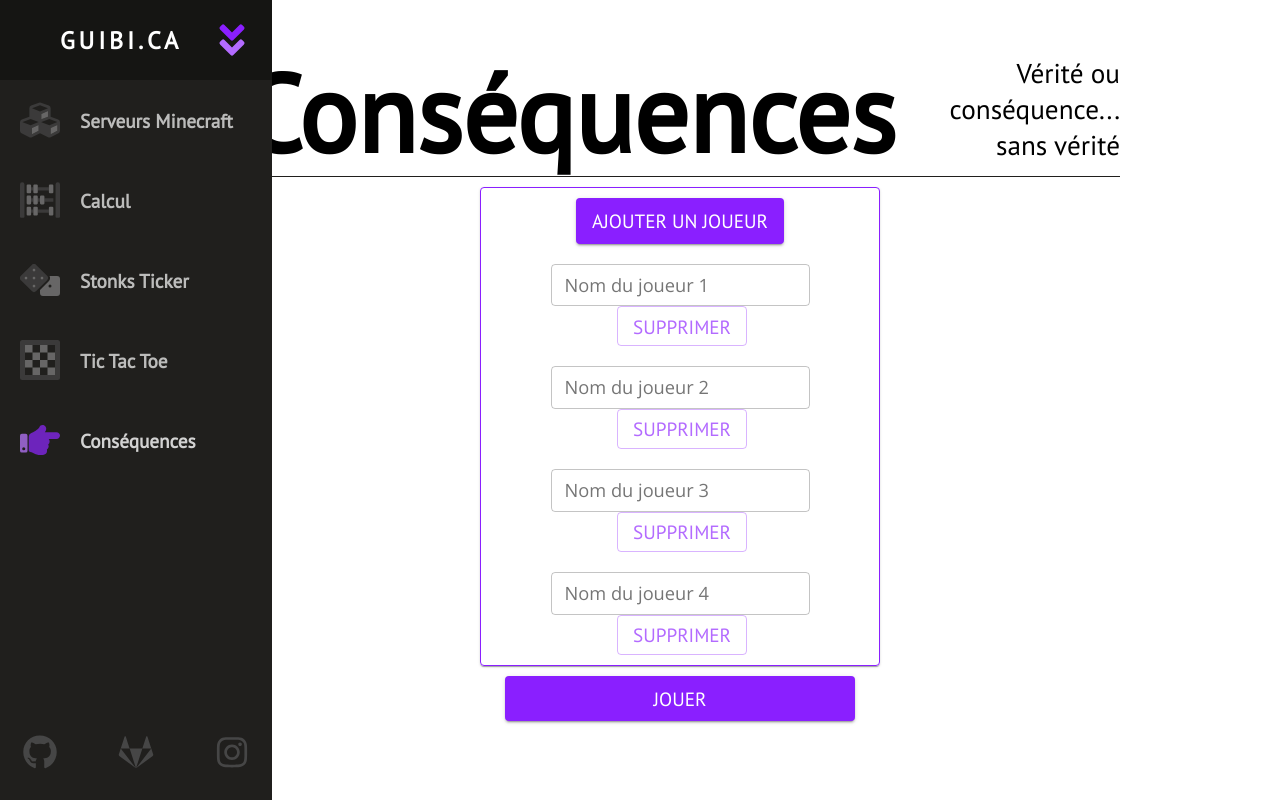
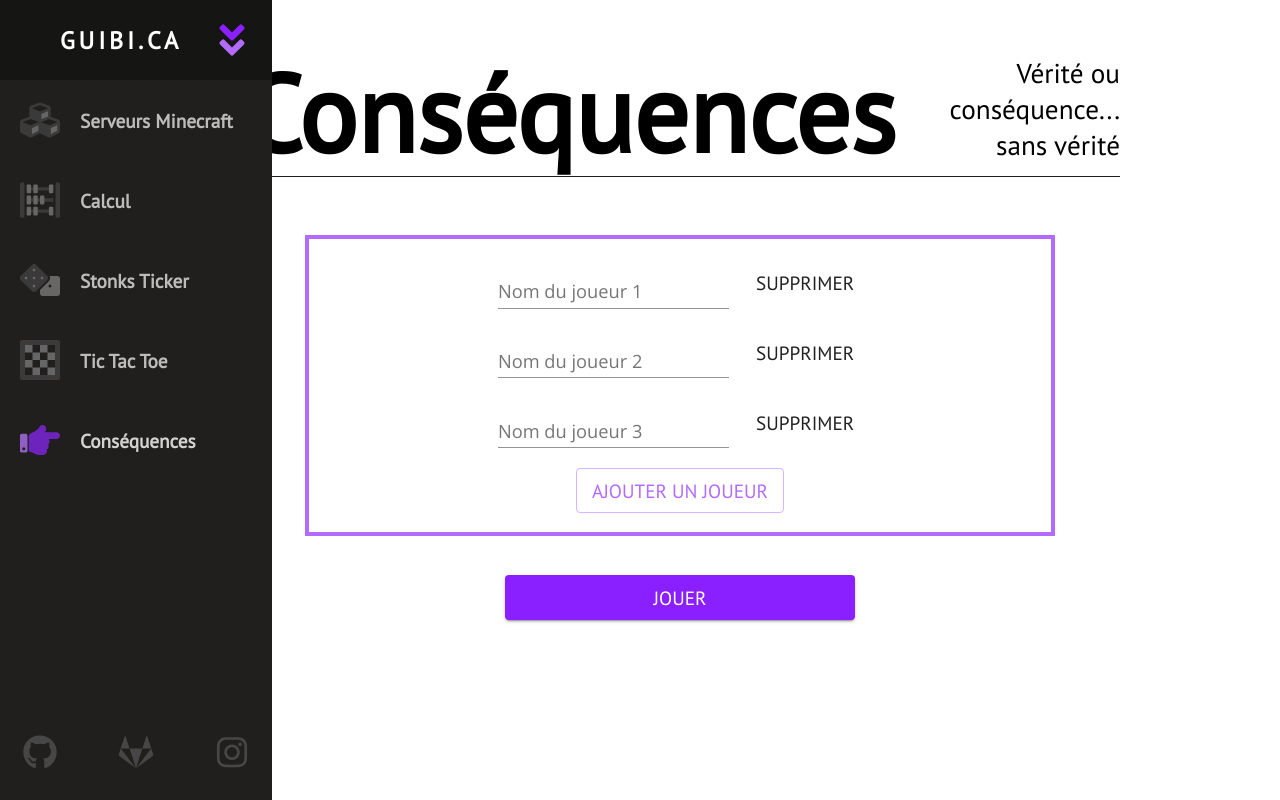
Before and after one commit to Guibi1/achive_2022_guibi.ca, a React (Create React App) app: page /consequences in a window 1280 px wide. Built offline with nearby package versions, Linux system fonts and the light colour scheme.

Commit message:
Reformated Consequences.

```diff
--- a/src/components/Consequences/Consequences.jsx
+++ b/src/components/Consequences/Consequences.jsx
@@ -1,8 +1,5 @@
 import React, { Component } from 'react'
 import { Helmet } from 'react-helmet'
-import Box from '@material-ui/core/Box'
-import Grid from '@material-ui/core/Grid'
-import Paper from '@material-ui/core/Paper'
 import Button from '@material-ui/core/Button'
 import TextField from '@material-ui/core/TextField'
 
@@ -14,7 +11,7 @@ export default class Consequences extends Component
     constructor(props)
     {
         super(props)
-        this.state = {joueurs: ["", "", "", ""], joueursChoisis: false, partieTerminée: false, joueurDé: "", listeDéfis: "", défiActuel: "", joueurActuel: ""}
+        this.state = {joueurs: ["", "", ""], joueursChoisis: false, partieTerminée: false, joueurDé: "", listeDéfis: "", défiActuel: "", joueurActuel: ""}
     }
 
     componentDidUpdate()
@@ -27,7 +24,7 @@ export default class Consequences extends Component
     {
         fetch(défis)
             .then(file => file.text())
-            .then(text => { this.setState(prevState => { return {listeDéfis: text.split("\n"), joueurActuel: prevState.joueurs[prevState.joueurs.length - 1]}}, this.nouveauDéfi) })
+            .then(text => { this.setState(prevState => { return {listeDéfis: text.split("\n"), joueurActuel: prevState.joueurs[prevState.joueurs.length - 1], partieTerminée: false}}, this.nouveauDéfi) })
     }
 
     addJoueur = () =>
@@ -117,50 +114,43 @@ export default class Consequences extends Component
 
                 {this.state.joueursChoisis ?
                     (this.state.partieTerminée ?
-                        <Grid container direction="column" spacing={2}>
-                            <Grid item>
-                                <h3>Partie terminée !</h3>
-                            </Grid>
-                            <Grid item>
+                        <div className="section">
+                            <div className="purple-border flex vertical spaced" style={{width: "max(5em, 55vw)"}}>
+                                <h2>Partie terminée !</h2>
+                                Voulez-vous recommencer les défis ou ajouter des joueurs ?
+
+                                <Button onClick={this.changerJoueurs} variant="outlined" color="secondary">Changer les joueurs</Button>
                                 <Button onClick={this.rejouer} variant="contained" color="primary" style={{fontSize: "18px", width: "100%", maxWidth:"250px"}}>Rejouer</Button>
-                            </Grid>
-                            <Grid item>
+                            </div>
+                        </div>:
+                        <div className="section">
+                            <div className="purple-border flex vertical spaced" style={{width: "max(5em, 55vw)"}}>
+                                <h2>C'est le tour de {this.state.joueurActuel}</h2>
+                                {this.state.défiActuel}
+
+                                {this.state.joueurDé !== "" ? <p>Le dé a choisi {this.state.joueurDé}</p> : null}
+                                <Button onClick={this.brasserDe} variant="outlined" color="secondary">Brasser le dé</Button>
+                                <Button onClick={this.nouveauDéfi} variant="contained" color="primary" style={{fontSize: "18px", width: "100%", maxWidth:"250px"}}>Prochain défi</Button>
                                 <Button onClick={this.changerJoueurs} variant="outlined" color="secondary">Changer les joueurs</Button>
-                            </Grid>
-                        </Grid> :
-                        <Grid container direction="column" spacing={2}>
-                            <Grid item>
-                                <h3>C'est le tour de {this.state.joueurActuel}</h3>
-                                <p>{this.state.défiActuel}</p>
-                            </Grid>
-                            <Grid item>
-                                <Button onClick={this.brasserDe} variant="outlined" color="secondary">Brasser le dé</Button>
-                                {this.state.joueurDé !== "" ? <p>Le dé a choisi {this.state.joueurDé} !</p> : null}
-                            </Grid>
-                            <Grid item>
-                                <Button onClick={this.nouveauDéfi} variant="contained" color="primary" style={{fontSize: "18px", width: "100%", maxWidth:"250px"}}>Prochain défi</Button>
-                            </Grid>
-                            <Grid item>
-                                <Button onClick={this.changerJoueurs} variant="outlined" color="secondary">Changer les joueurs</Button>
-                            </Grid>
-                        </Grid>) :
-                        <React.Fragment>
-                        <Paper style={{maxWidth: "400px", margin: "10px auto"}}>
-                            <Box border={1.5} borderColor="primary.main" borderRadius="borderRadius">
-                                    <Button variant="contained" color="primary" onClick={this.addJoueur} style={{margin: "10px"}}>Ajouter un joueur</Button>
-                                    {this.state.joueurs.map((nom, index) =>
-                                    <Grid container wrap="nowrap" direction="row" key={index} justifyContent="center">
-                                        <Grid item style={{margin: "10px"}}>
-                                            <TextField size="small" variant="outlined" label={"Nom du joueur " + (index + 1)} value={nom} onChange={(e) => this.handleChangeNom(e, index)}></TextField>
-                                            <Button variant="outlined" color="secondary" onClick={() => this.deleteJoueur(index)} style={{height: "40px", marginLeft: "4px"}}>Supprimer</Button>
-                                        </Grid>
-                                    </Grid>)}
-                            </Box>
-                        </Paper>
-                        <Grid>
+                            </div>
+                        </div>
+                    ) :
+                    <React.Fragment>
+                        <div className="section">
+                            <div className="purple-border flex vertical spaced" style={{width: "max(5em, 55vw)"}}>
+                                {this.state.joueurs.map((nom, index) =>
+                                <div className="flex" style={{width: "fit-content", gap: "max(1em, 1.1vw)"}}>
+                                    <TextField label={"Nom du joueur " + (index + 1)} value={nom} onChange={(e) => this.handleChangeNom(e, index)}></TextField>
+                                    <Button onClick={() => this.deleteJoueur(index)} style={{margin: "auto"}}>Supprimer</Button>
+                                </div>)}
+                                <Button variant="outlined" color="secondary" onClick={this.addJoueur}>Ajouter un joueur</Button>
+                            </div>
+                            <div className="separator"/>
+
                             <Button xs={6} variant="contained" color="primary" onClick={this.confirmerJoueurs} style={{fontSize: "18px", width: "100%", maxWidth:"350px"}}>Jouer</Button>
-                        </Grid>
-                </React.Fragment>}
+                        </div>
+                    </React.Fragment>
+                }
             </div>
         )
     }
--- a/src/components/Minecraft/ServeursMinecraft.jsx
+++ b/src/components/Minecraft/ServeursMinecraft.jsx
@@ -74,7 +74,7 @@ class ServeursMinecraft extends Component
                             <li>Ajoutez une instance en cliquant sur le plus en bas à gauche de la fenêtre</li>
                             <li>Naviguez jusqu'à l'onget d'ajout à partir d'un fichier .zip</li>
                             <li>Entrez l'adresse située ci-dessous</li>
-                            <div className="flex-button">
+                            <div className="flex spaced">
                                 <Button color="secondary" variant="outlined" onClick={() => this.handleCopy("https://guibi.ca/files/configServeurForge.zip")}>Serveur médiéval</Button>
                                 <Button color="secondary" variant="outlined" onClick={() => this.handleCopy("https://guibi.ca/files/configServeurFabric.zip")}>Serveur survie</Button>
                             </div>
@@ -89,14 +89,14 @@ class ServeursMinecraft extends Component
                             <h2>Autres Launcher</h2>
                             <li>Installez Forge depuis <a href="http://files.minecraftforge.net/net/minecraftforge/forge" rel="noreferrer" target="_blank"> files.minecraftforge.net</a></li>
                             <li>Téléchargez les mods requis ci-dessous</li>
-                            <div className="flex-button">
+                            <div className="flex spaced">
                                 <Button color="secondary" variant="outlined" onClick={() => this.handleDownload("/files/modsServeurForge.zip")}>Mods médiéval 1.16.5</Button>
                                 <Button color="secondary" variant="outlined" onClick={() => this.handleDownload("/files/modsServeurFabric.zip")}>Mods survie 1.17</Button>
                             </div>
                             <li>Extractez les mods du fichier .zip dans le dossier <i>.minecraft/mods/</i></li>
                             <li>Ouvrez Minecraft Forge 1.16.5 via votre launcher</li>
                             <li>Allez dans l'onglet Multijoueur et ajoutez notre serveur avec l'adresse ci-dessous !</li>
-                            <div className="flex-button">
+                            <div className="flex spaced">
                                 <Button color="secondary" variant="outlined" onClick={() => this.handleCopy("forge.minecraft.guibi.ca")}>Serveur médiéval</Button>
                                 <Button color="secondary" variant="outlined" onClick={() => this.handleCopy("minecraft.guibi.ca")}>Serveur survie</Button>
                             </div>
--- a/src/index.css
+++ b/src/index.css
@@ -79,8 +79,10 @@ div.gray {
 }
 
 div.purple-border {
-  border: max(0.7rem, 0.77vw) solid var(--light-purple);
+  border: max(0.3rem, 0.33vw) solid var(--light-purple);
   padding: max(2rem, 2.2vw);
+  width: fit-content;
+  margin: auto;
 }
 
 div.flex {
@@ -88,12 +90,25 @@ div.flex {
   justify-content: space-evenly;
 }
 
-div.flex-button {
+div.section > div.flex:first-child:not(.purple-border):not(.gray) {
+  padding-top: 0px;
+}
+
+div.vertical {
+  flex-direction: column;
+  align-items: center;
+}
+
+div.spaced {
   display: flex;
   justify-content: space-evenly;
 
   padding: max(1em, 1.1vw);
   gap: max(1em, 1.1vw);
+}
+
+div.spaced > h2 {
+  margin: 0px;
 }
 
 p {
--- a/src/processedIndex.css
+++ b/src/processedIndex.css
@@ -21,6 +21,10 @@ html {
 body {
   text-align: center;
   margin: 0px;
+}
+
+h2 {
+  margin-top: 0px;
 }
 
 div {
@@ -83,8 +87,12 @@ div.gray {
 }
 
 div.purple-border {
-  border: max(0.7rem, 0.77vw) solid var(--light-purple);
+  border: max(0.3rem, 0.33vw) solid var(--light-purple);
   padding: max(2rem, 2.2vw);
+  width: -webkit-fit-content;
+  width: -moz-fit-content;
+  width: fit-content;
+  margin: auto;
 }
 
 div.flex {
@@ -96,7 +104,21 @@ div.flex {
           justify-content: space-evenly;
 }
 
-div.flex-button {
+div.section > div.flex:first-child:not(.purple-border):not(.gray) {
+  padding-top: 0px;
+}
+
+div.vertical {
+  -webkit-box-orient: vertical;
+  -webkit-box-direction: normal;
+      -ms-flex-direction: column;
+          flex-direction: column;
+  -webkit-box-align: center;
+      -ms-flex-align: center;
+          align-items: center;
+}
+
+div.spaced {
   display: -webkit-box;
   display: -ms-flexbox;
   display: flex;
@@ -106,6 +128,10 @@ div.flex-button {
 
   padding: max(1em, 1.1vw);
   gap: max(1em, 1.1vw);
+}
+
+div.spaced > h2 {
+  margin: 0px;
 }
 
 p {
```
